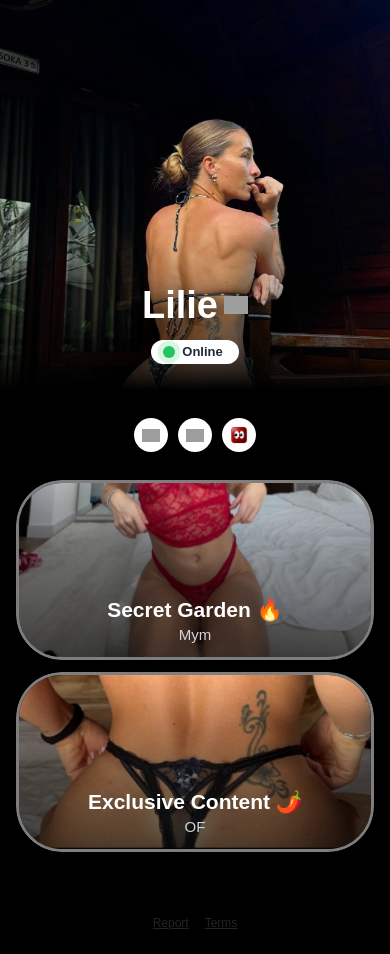
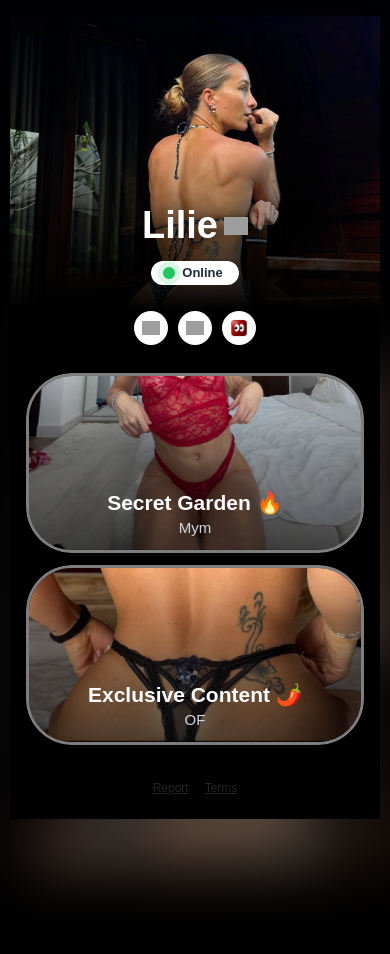
Before and after one commit to Msh-Elie/juicylilie.com, a plain HTML site: page index.html in a window 390 px wide. After the commit the page ends 851 px from the top, so only its background shows below. Drawn offline with Linux system fonts and the light colour scheme; grey boxes are pictures that could not be loaded.

Commit message:
Update index.html

```diff
--- a/index.html
+++ b/index.html
@@ -6,25 +6,6 @@
   <title>Juicylilie</title>
   <meta name="description" content="Discover my profile.">
   <meta name="theme-color" content="#000000">
-  <meta name="facebook-domain-verification" content="y847dfrlzk3gl8pxpl18da7dz1nbtq" />
-
-  <!-- Meta Pixel Code -->
-<script>
-!function(f,b,e,v,n,t,s)
-{if(f.fbq)return;n=f.fbq=function(){n.callMethod?
-n.callMethod.apply(n,arguments):n.queue.push(arguments)};
-if(!f._fbq)f._fbq=n;n.push=n;n.loaded=!0;n.version='2.0';
-n.queue=[];t=b.createElement(e);t.async=!0;
-t.src=v;s=b.getElementsByTagName(e)[0];
-s.parentNode.insertBefore(t,s)}(window, document,'script',
-'https://connect.facebook.net/en_US/fbevents.js');
-fbq('init', '2943580392695707');
-fbq('track', 'PageView');
-</script>
-<noscript><img height="1" width="1" style="display:none"
-src="https://www.facebook.com/tr?id=2943580392695707&ev=PageView&noscript=1"
-/></noscript>
-<!-- End Meta Pixel Code -->
 
 
   <style>
@@ -32,7 +13,6 @@ src="https://www.facebook.com/tr?id=2943580392695707&ev=PageView&noscript=1"
 
     html, body {
       min-height: 100%;
-      min-height: 100dvh;
       background: #000;
       font-family: Arial, sans-serif;
       color: #fff;
@@ -41,11 +21,10 @@ src="https://www.facebook.com/tr?id=2943580392695707&ev=PageView&noscript=1"
 
     .page {
       min-height: 100vh;
-      min-height: 100dvh;
       position: relative;
+      padding-top: 1rem;
+      padding-bottom: 2rem;
       background: #000;
-      display: flex;
-      flex-direction: column;
     }
 
     .bg-blur {
@@ -72,25 +51,21 @@ src="https://www.facebook.com/tr?id=2943580392695707&ev=PageView&noscript=1"
       border-radius: 24px;
       overflow: hidden;
       min-height: 80vh;
-      min-height: 80dvh;
-      display: flex;
-      flex-direction: column;
     }
 
-    /* ─── COVER : photo entière, ratio naturel ─── */
     .cover {
       position: relative;
+      height: 295px;
       overflow: hidden;
       line-height: 0;
-      flex-shrink: 0;
-      background: #000;
     }
 
     .cover img.cover-photo {
-      position: relative;
-      display: block;
-      width: 100%;
-      height: auto;
+      position: absolute;
+      inset: 0;
+      width: 100%; height: 100%;
+      object-fit: cover;
+      object-position: center 100%;
     }
 
     .cover::after {
@@ -99,9 +74,10 @@ src="https://www.facebook.com/tr?id=2943580392695707&ev=PageView&noscript=1"
       inset: 0;
       background: linear-gradient(to top,
         #000 0%,
-        rgba(0,0,0,0.7) 8%,
-        rgba(0,0,0,0.25) 22%,
-        transparent 40%
+        rgba(0,0,0,0.92) 5%,
+        rgba(0,0,0,0.75) 15%,
+        rgba(0,0,0,0.4) 30%,
+        transparent 55%
       );
       pointer-events: none;
       z-index: 2;
@@ -176,16 +152,7 @@ src="https://www.facebook.com/tr?id=2943580392695707&ev=PageView&noscript=1"
       white-space: nowrap;
     }
 
-    /* ─── ZONE CENTRALE : centre socials + cartes verticalement ─── */
-    .main-content {
-      flex: 1;
-      display: flex;
-      flex-direction: column;
-      justify-content: center;
-      padding: 28px 0;
-    }
-
-    /* ─── Socials ─── */
+    /* ─── Calque au-dessus du dégradé noir de la cover ─── */
     .socials {
       position: relative;
       z-index: 5;
@@ -306,6 +273,7 @@ src="https://www.facebook.com/tr?id=2943580392695707&ev=PageView&noscript=1"
       transition: transform 0.2s, box-shadow 0.2s;
       display: block;
       text-decoration: none;
+      /* ─── FIX MOBILE : force un vrai clipping du flou ─── */
       isolation: isolate;
       -webkit-mask-image: -webkit-radial-gradient(white, black);
       transform: translateZ(0);
@@ -325,6 +293,7 @@ src="https://www.facebook.com/tr?id=2943580392695707&ev=PageView&noscript=1"
       object-position: center 100%;
       transform: scale(1);
       transition: filter 0.3s, transform 0.3s;
+      /* ─── FIX MOBILE : force l'image dans sa propre couche ─── */
       transform-origin: center center;
       will-change: filter, transform;
     }
@@ -390,7 +359,7 @@ src="https://www.facebook.com/tr?id=2943580392695707&ev=PageView&noscript=1"
     /* ─── ÉTAT FLOUTÉ ─── */
     .link-card.revealed .card-bg {
       filter: blur(12px);
-      transform: scale(1.15);
+      transform: scale(1.15); /* pousse les bords flous hors du cadre */
     }
 
     .link-card.revealed .card-gradient,
@@ -402,7 +371,9 @@ src="https://www.facebook.com/tr?id=2943580392695707&ev=PageView&noscript=1"
       display: flex;
     }
 
-    /* ─── Shake du petit bouton rond Reveal ─── */
+    /* ─── Shake dédié au petit bouton rond Reveal ───
+       Rotation ample (±12°) + scale marqué + halo rouge qui pulse
+       pour être réellement visible sur 34 px. */
     @keyframes shake-reveal {
       0%   {
         transform: translateZ(0) rotate(0deg) scale(1);
@@ -428,6 +399,7 @@ src="https://www.facebook.com/tr?id=2943580392695707&ev=PageView&noscript=1"
       will-change: transform, box-shadow;
     }
 
+    /* Au survol : pause + zoom 1.12 comme les autres boutons sociaux */
     .social-btn.shake:hover {
       animation: none;
       transform: translateZ(0) scale(1.12);
@@ -443,18 +415,11 @@ src="https://www.facebook.com/tr?id=2943580392695707&ev=PageView&noscript=1"
       opacity: 0.15;
       color: rgba(255,255,255,0.9);
       padding: 20px 0 24px;
-      flex-shrink: 0;
     }
     .page-footer a { color: inherit; text-decoration: underline; }
 
     @media (max-width: 480px) {
-      .card {
-        width: 100%;
-        max-width: 100%;
-        border-radius: 0;
-        min-height: 100dvh;
-      }
-      .page { min-height: 100dvh; }
+      .card { width: 100%; border-radius: 0; }
       .cover-name-row h1 { font-size: 38px; }
       .countdown-banner { padding: 8px 12px; gap: 8px; }
       .cd-box { width: 34px; height: 34px; font-size: 18px; }
@@ -474,12 +439,13 @@ src="https://www.facebook.com/tr?id=2943580392695707&ev=PageView&noscript=1"
 
   <div class="card">
 
-    <!-- COVER : photo complète, non recadrée -->
+    <!-- COVER -->
     <div class="cover">
       <img
         class="cover-photo"
         src="assert/pp.jpeg"
         alt="Juicylilie cover"
+        style="object-position: center 100%;"
       >
       <div class="cover-info">
         <div class="cover-name-row">
@@ -499,9 +465,6 @@ src="https://www.facebook.com/tr?id=2943580392695707&ev=PageView&noscript=1"
         </div>
       </div>
     </div>
-
-    <!-- ZONE CENTRALE : socials + cartes centrés verticalement -->
-    <div class="main-content">
 
     <!-- SOCIALS -->
     <div class="socials">
@@ -535,7 +498,7 @@ src="https://www.facebook.com/tr?id=2943580392695707&ev=PageView&noscript=1"
     <!-- LINK CARDS -->
     <div class="links-grid">
 
-        <!-- Card 1: Secret Garden -->
+      <!-- Card 2: Secret Garden -->
       <a
         class="link-card sensitive-card"
         href="https://mym.fans/app/t/hmmlql6sezBeWmQ"
@@ -565,7 +528,7 @@ src="https://www.facebook.com/tr?id=2943580392695707&ev=PageView&noscript=1"
         </div>
       </a>
 
-        <!-- Card 2: Exclusive Content -->
+      <!-- Card 1: Exclusive Content -->
       <a
         class="link-card sensitive-card"
         href="https://onlyfans.com/juicy_lilie/c6"
@@ -595,7 +558,6 @@ src="https://www.facebook.com/tr?id=2943580392695707&ev=PageView&noscript=1"
         </div>
       </a>
 
-      </div>
     </div>
 
     <div class="page-footer">
@@ -630,12 +592,15 @@ src="https://www.facebook.com/tr?id=2943580392695707&ev=PageView&noscript=1"
   // ── Cartes sensibles : contenu visible par défaut ──
   // 1er clic  : la carte se floute + badge "Contenu sensible" apparaît
   // 2e clic   : le lien s'ouvre dans un nouvel onglet
+  // Si on clique sur une autre carte pendant qu'une est floutée,
+  // la précédente redevient visible et la nouvelle se floute.
   (function() {
     const cards = document.querySelectorAll('.sensitive-card');
     let currentlyRevealed = null;
 
     cards.forEach(function(card) {
       card.addEventListener('click', function(e) {
+        // Cas 1 : cette carte est déjà floutée → on laisse le lien s'ouvrir
         if (card.classList.contains('revealed')) {
           const label = card.getAttribute('data-label') || 'link';
           if (typeof fbq !== 'undefined') {
@@ -646,13 +611,15 @@ src="https://www.facebook.com/tr?id=2943580392695707&ev=PageView&noscript=1"
           }
           card.classList.remove('revealed');
           currentlyRevealed = null;
-          return;
+          return; // navigation normale (target="_blank")
         }
 
+        // Cas 2 : une autre carte est floutée → on la défloute
         if (currentlyRevealed && currentlyRevealed !== card) {
           currentlyRevealed.classList.remove('revealed');
         }
 
+        // Cas 3 : on floute la carte cliquée et on bloque la navigation
         e.preventDefault();
         card.classList.add('revealed');
         currentlyRevealed = card;
```
Lines whose indentation alone changed are shown as unchanged.
